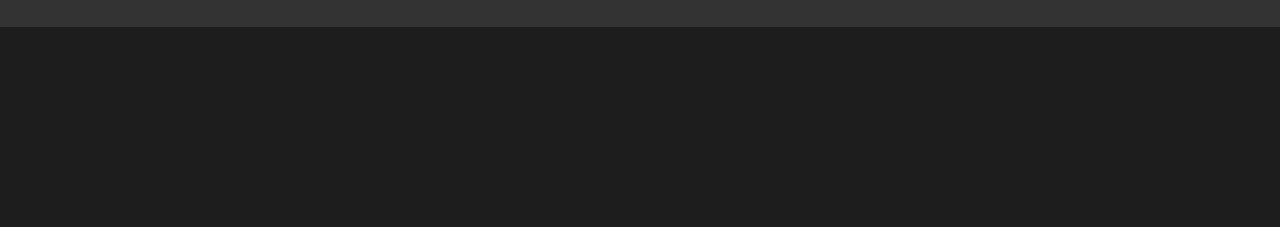
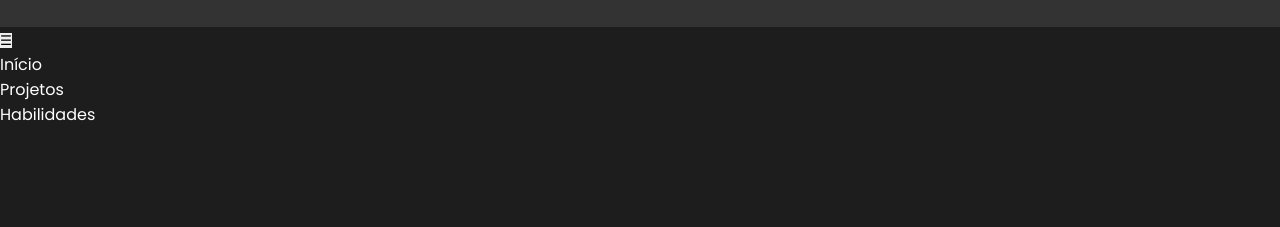
Before and after one commit to devdudinha/devdudinha-portfolio, a plain HTML site: page index.html in a window 1280 px wide. Shown: the part 80-307 px from the top of the page. Drawn offline with nearby package versions, Linux system fonts and the light colour scheme.

Commit message:
Update index.html

```diff
--- a/index.html
+++ b/index.html
@@ -29,13 +29,17 @@
         </nav>
     </header>
 
-    <nav class="menu-lateral" id="menuLateral">
-        <ul>
-            <li><a href="#home">Home</a></li>
-            <li><a href="#projetos">Projetos</a></li>
-            <li><a href="#habilidades">Habilidades</a></li>
-        </ul>
-    </nav>
+    <div class="menu-container">
+        <button class="menu-toggle" id="menu-toggle">☰</button>
+        <nav class="sidebar" id="sidebar">
+            <ul>
+                <li><a href="#home">Início</a></li>
+                <li><a href="#projetos">Projetos</a></li>
+                <li><a href="#habilidades">Habilidades</a></li>
+            </ul>
+        </nav>
+    </div>
+
 
     <section class="home">
         <div class="informacoes">
@@ -169,6 +173,6 @@
         </div>
     </footer>
 
-    <link rel="stylesheet" href="index.html">
+    <script src="script.js"></script>
 </body>
 </html>
```
